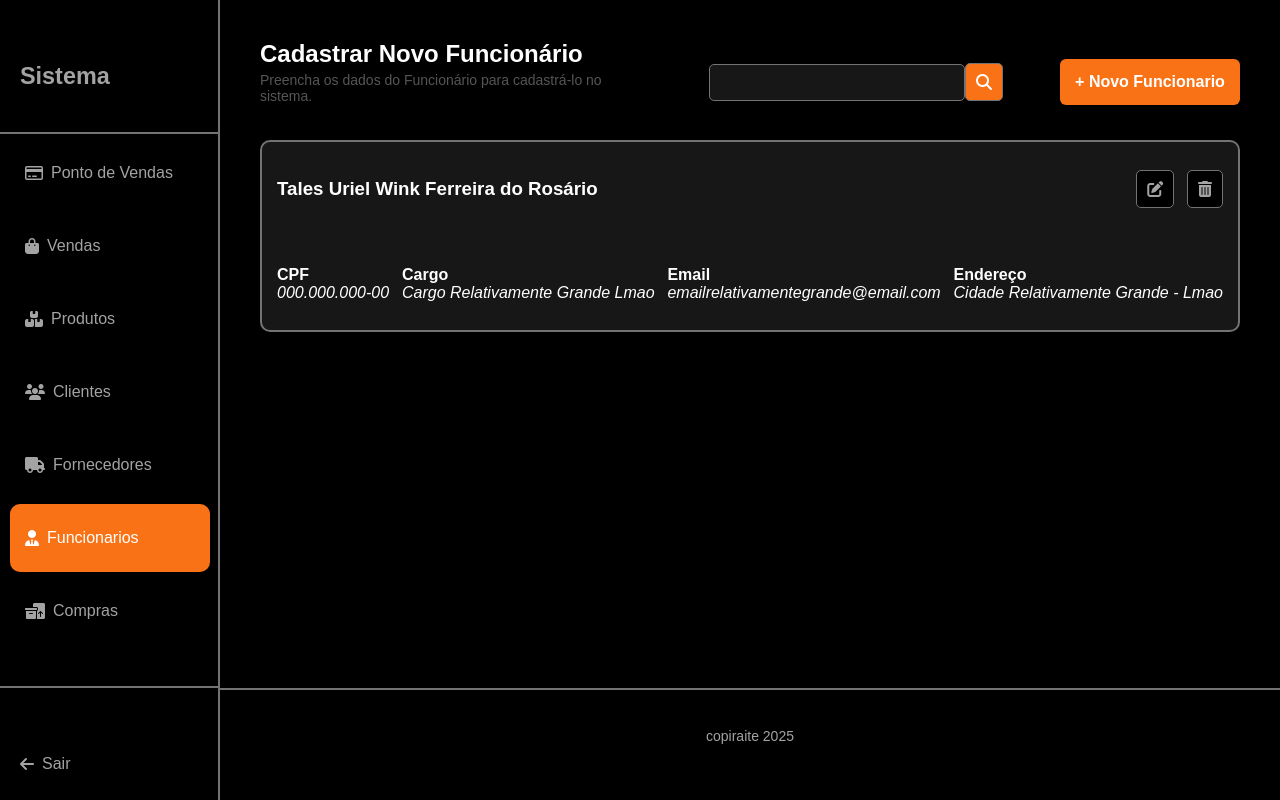
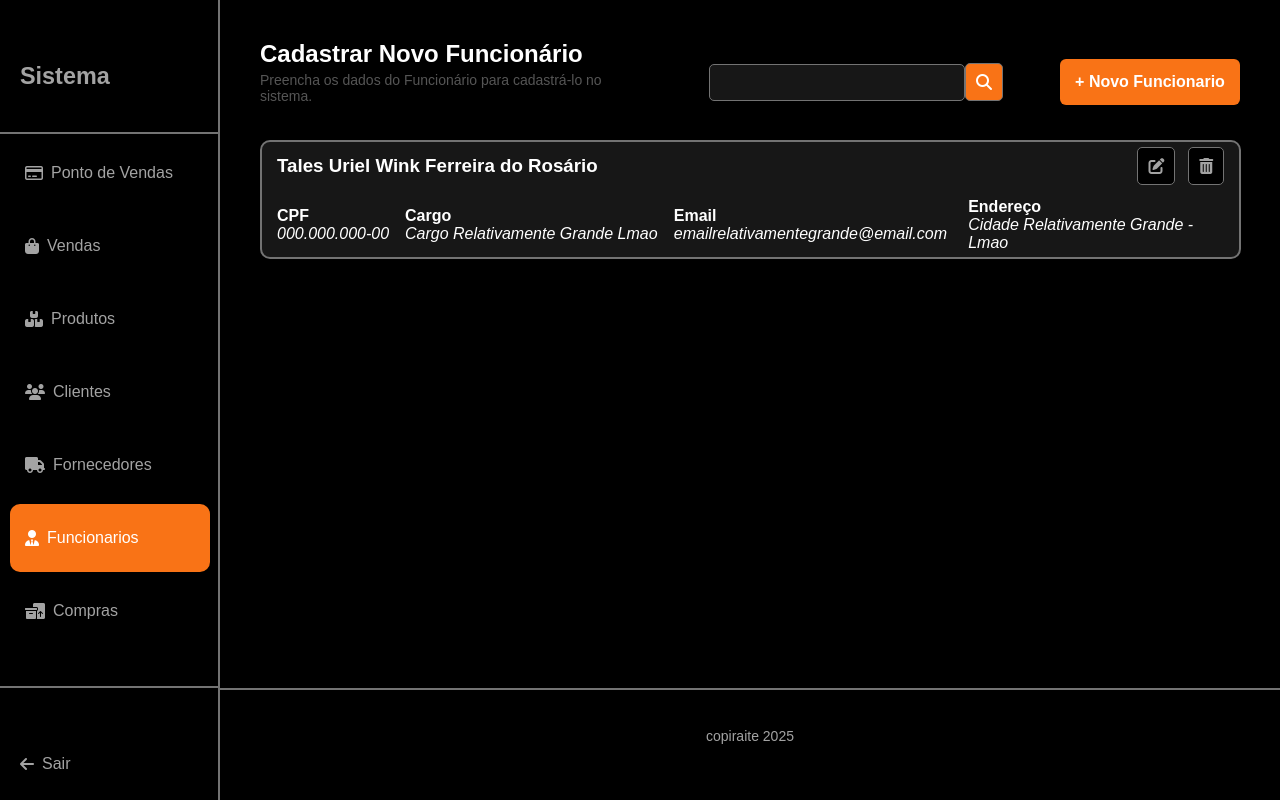
Before and after one commit to Grupo-MCR/refatoracao_sistema_legado, a Django app: template sistema_vendas/funcionarios/templates/consultarFuncionarios.html in a window 1280 px wide. Run offline with Django 3.2, Linux system fonts and the light colour scheme; the template is opened without the code that fills it, so the values that code supplies are empty.

Commit message:
fix: adaptações para o script construtor de cards

```diff
--- a/sistema_vendas/funcionarios/static/css/consultarFuncionarios.css
+++ b/sistema_vendas/funcionarios/static/css/consultarFuncionarios.css
@@ -207,7 +207,8 @@ main {
     min-width: 0;
     display: flex;
     gap: 2vh;
-    height: 86vh;
+    min-height: 86vh;
+    height: auto;
     flex-direction: column;
 }
 
@@ -225,7 +226,9 @@ h2 {
 
 #cardsDiv {
     max-height: 80%;
-    height: 100%;
+    height: auto;
+    gap: 2vh;
+    display: grid;
 }
 
 .funcionarioCard {
@@ -240,6 +243,7 @@ h2 {
     grid-template-areas:
         "nome nome nome btn"
         "cpf cargo email endereco";
+    grid-template-columns: 9vw 20vw 22vw 20vw;
     align-items: center;
     justify-content: space-between;
     padding: 5px 15px 5px 15px;
--- a/sistema_vendas/funcionarios/templates/consultarFuncionarios.html
+++ b/sistema_vendas/funcionarios/templates/consultarFuncionarios.html
@@ -124,5 +124,7 @@
     <footer>
         copiraite 2025
     </footer>
+
+    <script src="{% static 'js\consultarFuncionarios.js' %}"></script>
 </body>
 </html>
```
